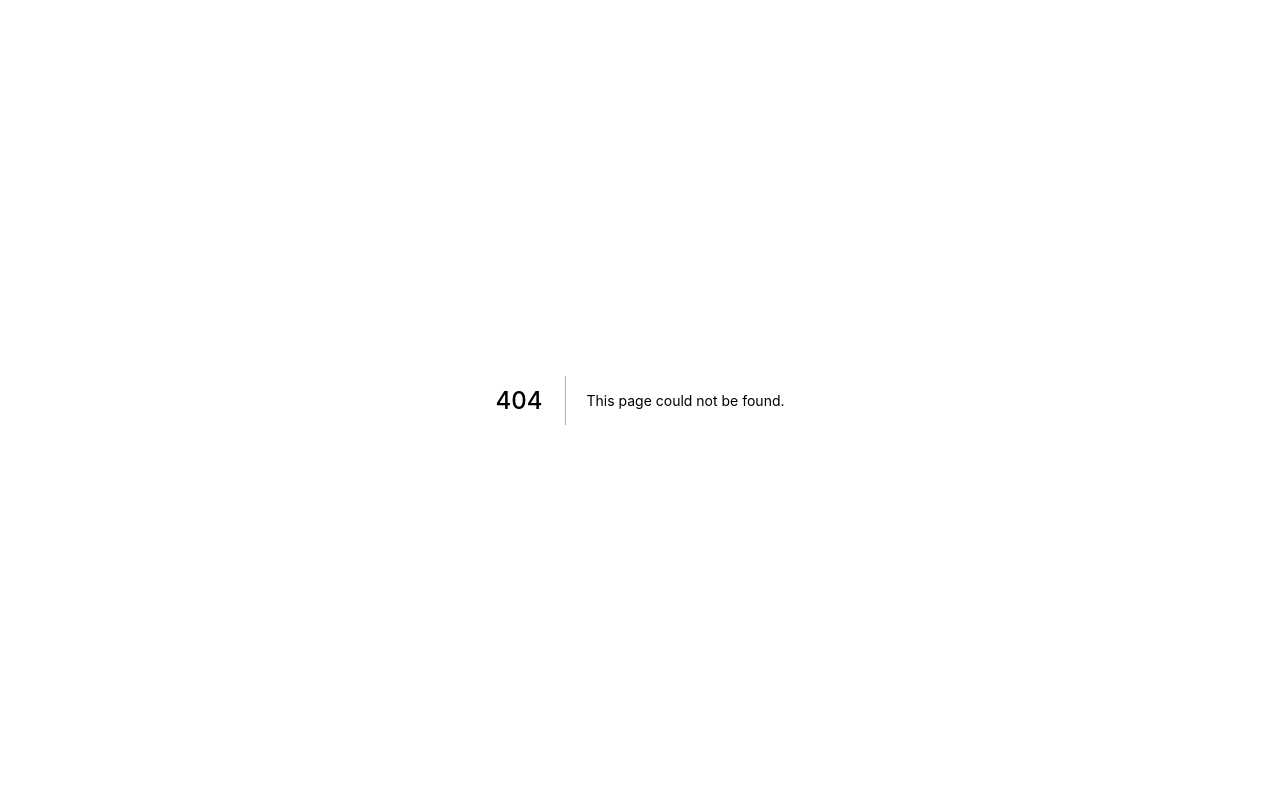
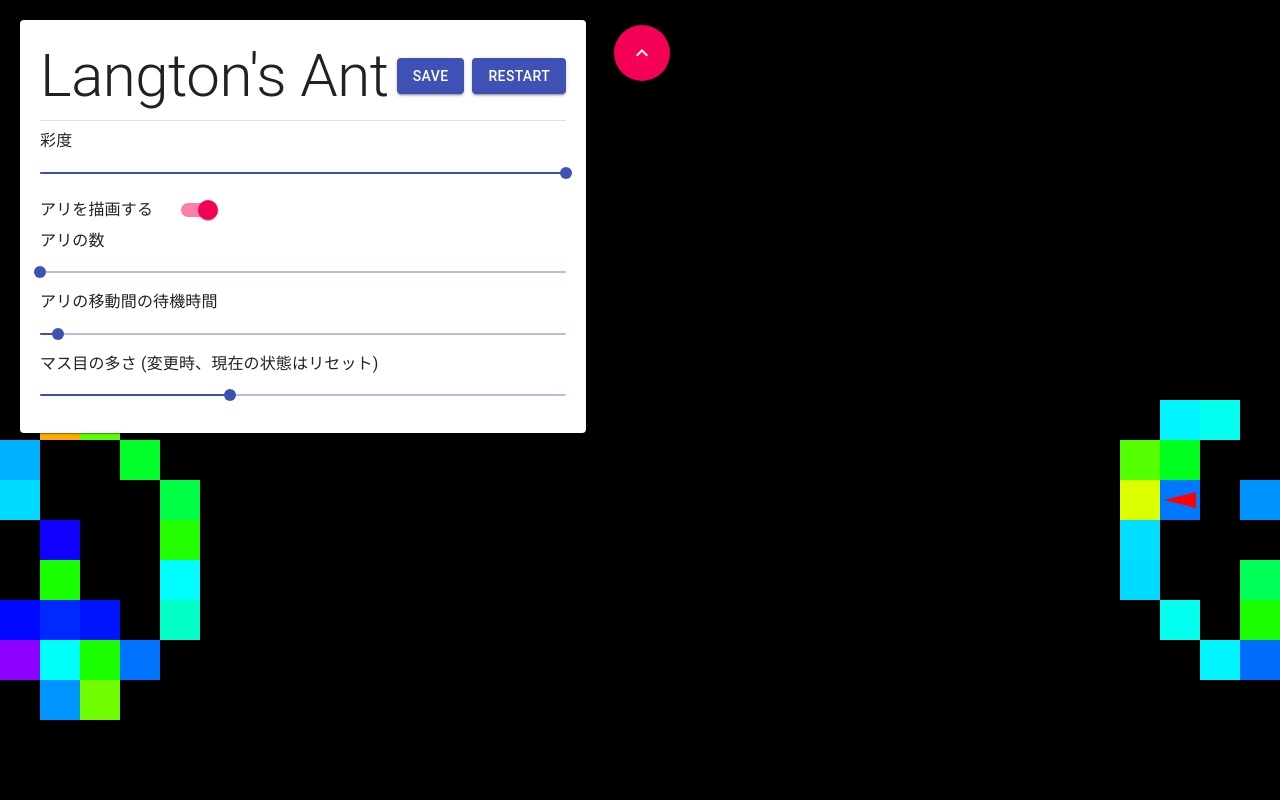
Before and after one commit to Snowman-s/NextApp, a Next.js app: page /p5sketches/langtonant in a window 1280 px wide. Before the commit this address had no page. Built offline with nearby package versions, Linux system fonts and the light colour scheme.

Commit message:
ラングトンのアリ：初期実装

```diff
--- /dev/null
+++ b/src/others/sketches/langtonant.tsx
@@ -0,0 +1,161 @@
+import {CustomP5} from 'src/others/CustomP5'
+
+export default function lifegame(p: CustomP5) {
+    let minGridAmount = 20
+    let gridWidth:number = 0
+
+    let gridHorizontalNum:number
+    let gridVerticalNum:number
+
+    let ants: {
+        x:number, y: number, degDirection: number;
+    }[]
+
+    let data:number[][]
+    let datacopy:number[][]
+
+    let saturation:number = 255
+    let speed:number = 2
+    let antAmount:number = 1
+    let antVisible:boolean = true
+
+    p.setup = () => {
+        p.createCanvas(p.windowWidth, p.windowHeight)
+        initialize()
+
+        p.colorMode(p.HSB, 255)
+        p.noStroke()
+    }
+
+    p.draw = () => {
+        p.background(0)
+
+        if(p.frameCount % speed == 0) updateGrid()
+
+        for (let w = 0; w < data.length; w++) {
+            for (let h = 0; h < data[w].length; h++) {
+                if(data[w][h] == 1){
+                    p.fill(p.noise(w,h) * 255, saturation, 255)
+                    p.square(w * gridWidth, h * gridWidth, gridWidth)
+                }
+            }
+        }
+
+        if(antVisible){
+            ants.forEach(ant =>{
+                p.push();
+                p.fill(0, 255, 255);
+                p.translate(ant.x * gridWidth + gridWidth / 2, ant.y * gridWidth + gridWidth / 2);
+                p.rotate(p.radians(ant.degDirection + 90));
+                const triWidth = gridWidth / 5 * 2;
+                const triHeight = gridWidth / 5 * 4;
+                p.triangle(triWidth/2, triHeight/2, -triWidth/2, triHeight/2, 0, -triHeight/2);
+                p.pop();
+            });
+        }
+    }
+
+    p.onRestart = () =>{
+        initialize()
+    }
+
+    p.onSave = () => {
+        p.save("langtonant")
+    }
+
+    p.onPropsUpdate = (props:any)=>{
+        saturation = props.saturation
+        speed = props.speed
+        antVisible = props.antVisible
+        if(minGridAmount != props.minGridAmount){
+            minGridAmount = props.minGridAmount
+            initialize()
+        }
+        if(antAmount > props.antAmount){
+            for (let i = 0; i < antAmount - props.antAmount; i++) {
+                ants.pop();
+            }
+            antAmount = props.antAmount
+        } else if (antAmount < props.antAmount) {
+            for (let i = 0; i < props.antAmount - antAmount; i++) {
+                ants.push(createNewAnt());
+            }
+            antAmount = props.antAmount
+        }
+    }
+
+    function initialize(){
+        gridWidth = p.min(p.int(p.width / minGridAmount), p.int(p.height / minGridAmount))
+
+        gridHorizontalNum = p.int(p.width / gridWidth)
+        gridVerticalNum = p.int(p.height / gridWidth)
+
+        data = new Array(gridHorizontalNum)
+        datacopy = new Array(gridHorizontalNum)
+
+        //配列の初期化
+        for (let w = 0; w < data.length; w++) {
+            data[w] = new Array(gridVerticalNum);
+            datacopy[w] = new Array(gridVerticalNum);
+            for (let h = 0; h < data[w].length; h++) {
+                data[w][h] = 0;
+                datacopy[w][h] = 0;
+            }
+        }
+
+        ants = [createNewAnt()]
+    }
+
+    function createNewAnt() :{x:number, y: number, degDirection: number;}{
+        return {x:p.int(p.random(gridHorizontalNum)),
+            y:p.int(p.random(gridVerticalNum)),
+            degDirection:90*p.int(p.random(4))}
+    }
+
+    //グリッドの更新
+    function updateGrid() {
+        for (let x = 0; x < data.length; x++)
+        for (let y = 0; y < data[x].length; y++){
+            const antsFilltered = ants.filter(ant => ant.x == x && ant.y == y)
+            antsFilltered.forEach(
+                ant => {
+                    if(data[x][y] == 0){
+                        ant.degDirection -= 90;
+                    } else {
+                        ant.degDirection += 90;
+                    }
+                }
+            )
+            if(antsFilltered.length > 0){
+                if(data[x][y] == 0){
+                    datacopy[x][y] = 1;
+                } else {
+                    datacopy[x][y] = 0;
+                }
+            } else  {
+                datacopy[x][y] = data[x][y]
+            }
+        }
+
+        ants.forEach(ant =>{
+            ant.x += p.int(p.cos(p.radians(ant.degDirection)));
+            ant.y += p.int(p.sin(p.radians(ant.degDirection)));
+
+            if(ant.x < 0){
+                ant.x = gridHorizontalNum;
+            } else if(ant.x >= gridHorizontalNum){
+                ant.x = 0;
+            }
+            if(ant.y < 0){
+                ant.y = gridVerticalNum;
+            } else if(ant.y >= gridVerticalNum){
+                ant.y = 0;
+            }
+        });
+
+        // 新しく配列を生成しなくていいようにスワップする。
+        const buf = data
+        data = datacopy
+        datacopy = buf
+    }
+}
--- /dev/null
+++ b/src/pages/p5sketches/langtonant.tsx
@@ -0,0 +1,94 @@
+import { Grid, Slider, Switch, Typography} from "@material-ui/core"
+import Head from "next/head"
+import { useState } from "react"
+import { CanvasOperationPanel } from "src/components/CanvasOperationPanel"
+import P5Canvas from "src/components/P5Canvas"
+import langtonant from "src/others/sketches/langtonant"
+
+export default function Home() {
+  const [restart, setRestart] = useState(false)
+  const [save, setSave] = useState(false)
+  const [saturation, setSaturation] = useState(255)
+  const [antWaitTime, setAntWaitTime] = useState(2)
+  const [antAmount, setAntAmount] = useState(1)
+  const [antVisible, setAntVisible] = useState(true)
+  const [minGridAmount, setMinGridAmount] = useState(20)
+
+  return (
+    <div>
+      <Head>
+        <title>Langton&#39;s Ant</title>
+        <meta name="description" content="ラングトンのアリシミュレーション by p5.js" />
+        <link rel="icon" href={process.env.NEXT_PUBLIC_ASSET_PREFIX + "/favicon.ico"} />
+      </Head>
+      <P5Canvas
+        sketch={langtonant}
+        saturation={saturation}
+        speed={antWaitTime}
+        antVisible={antVisible}
+        antAmount={antAmount}
+        minGridAmount={minGridAmount}
+        restartRequire={restart}
+        onRestartEnd={()=>{setRestart(false)}}
+        saveRequire={save}
+        onSaveEnd={()=>{setSave(false)}}>
+        <CanvasOperationPanel title="Langton&#39;s Ant" onRequireRestart={()=>{setRestart(true)}} onRequireSave={()=>{setSave(true)}}>
+          <Grid container direction="column">
+          <Grid item>
+            <Grid container direction="row" spacing={2}>
+              <Grid item xs>
+                <Typography gutterBottom>
+                  彩度
+                </Typography>
+                <Slider max={255} defaultValue={255} onChange={(event:object,value:number)=>{setSaturation(value);}}/>
+              </Grid>
+            </Grid>
+          </Grid>
+          <Grid item>
+            <Grid container direction="row" spacing={2} justifyContent="flex-start" alignItems="center">
+              <Grid item>
+                <Typography>
+                  アリを描画する
+                </Typography>
+              </Grid>
+              <Grid item>
+                <Switch defaultChecked={true} onChange={(event:object)=>{setAntVisible(!antVisible);}}/>
+              </Grid>
+            </Grid>
+          </Grid>
+          <Grid item>
+            <Grid container direction="row" spacing={2}>
+              <Grid item xs>
+                <Typography gutterBottom>
+                  アリの数
+                </Typography>
+                <Slider min={1} max={20} defaultValue={1} onChange={(event:object,value:number)=>{setAntAmount(value);}}/>
+              </Grid>
+            </Grid>
+          </Grid>
+          <Grid item>
+            <Grid container direction="row" spacing={2}>
+              <Grid item xs>
+                <Typography gutterBottom>
+                  アリの移動間の待機時間
+                </Typography>
+                <Slider min={1} max={30} defaultValue={2} onChange={(event:object,value:number)=>{setAntWaitTime(value);}}/>
+              </Grid>
+            </Grid>
+          </Grid>
+          <Grid item>
+            <Grid container direction="row" spacing={2}>
+              <Grid item xs>
+                <Typography gutterBottom>
+                  マス目の多さ (変更時、現在の状態はリセット)
+                </Typography>
+                <Slider min={3} max={50} defaultValue={20} onChange={(event:object,value:number)=>{setMinGridAmount(value);}}/>
+              </Grid>
+            </Grid>
+          </Grid>
+        </Grid>
+        </CanvasOperationPanel>
+      </P5Canvas>
+    </div>
+  )
+}
```
